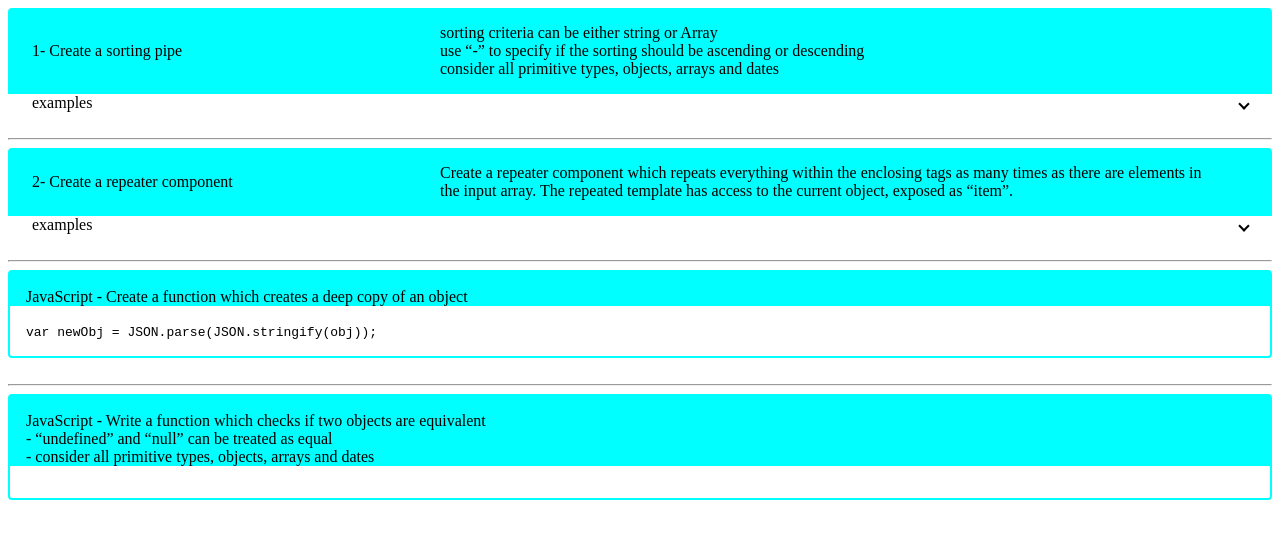
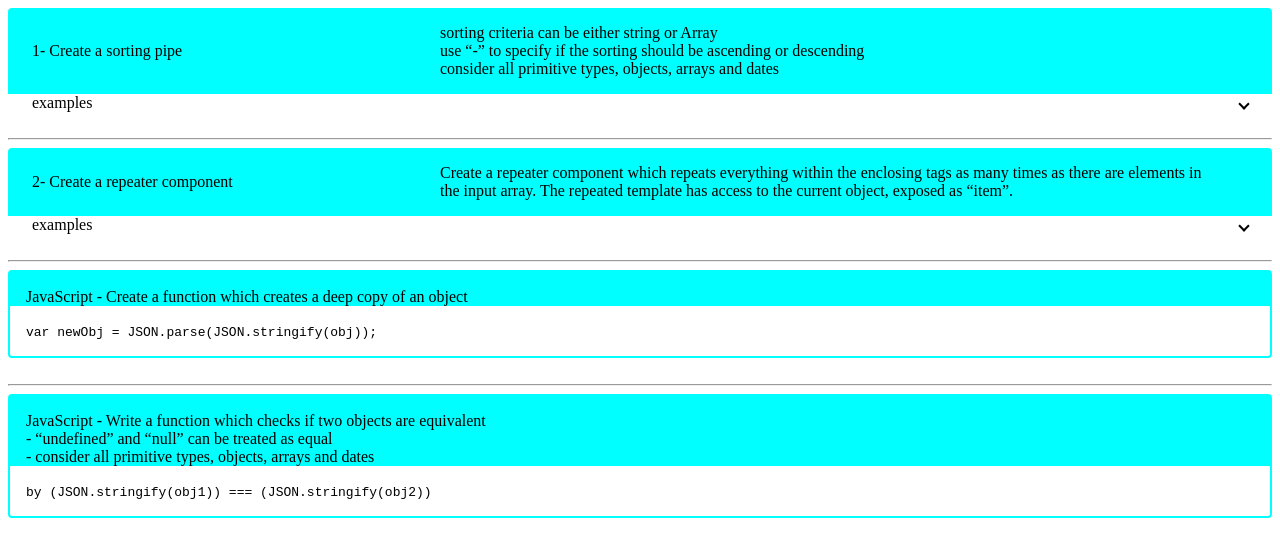
Before and after one commit to sheidaiefar/assessment, an Angular app: page /assessment in a window 1280 px wide. Shown: the top 556 px of the page. Built offline with nearby package versions, Linux system fonts and the light colour scheme.

Commit message:
equality two objs

```diff
--- a/src/app/pages/assessments/assessments.component.html
+++ b/src/app/pages/assessments/assessments.component.html
@@ -120,7 +120,9 @@
     </mat-card-header>
     <mat-card-content>
       <p>
-        <code> </code>
+        <code>
+         by (JSON.stringify(obj1)) === (JSON.stringify(obj2))
+        </code>
       </p>
     </mat-card-content>
   </mat-card>
--- a/src/app/pages/assessments/assessments.component.ts
+++ b/src/app/pages/assessments/assessments.component.ts
@@ -1,4 +1,5 @@
 import { Component } from '@angular/core';
+import {OrderByModel} from "../../pipes/sort.pipe";
 
 @Component({
   selector: 'app-assessment',
```
